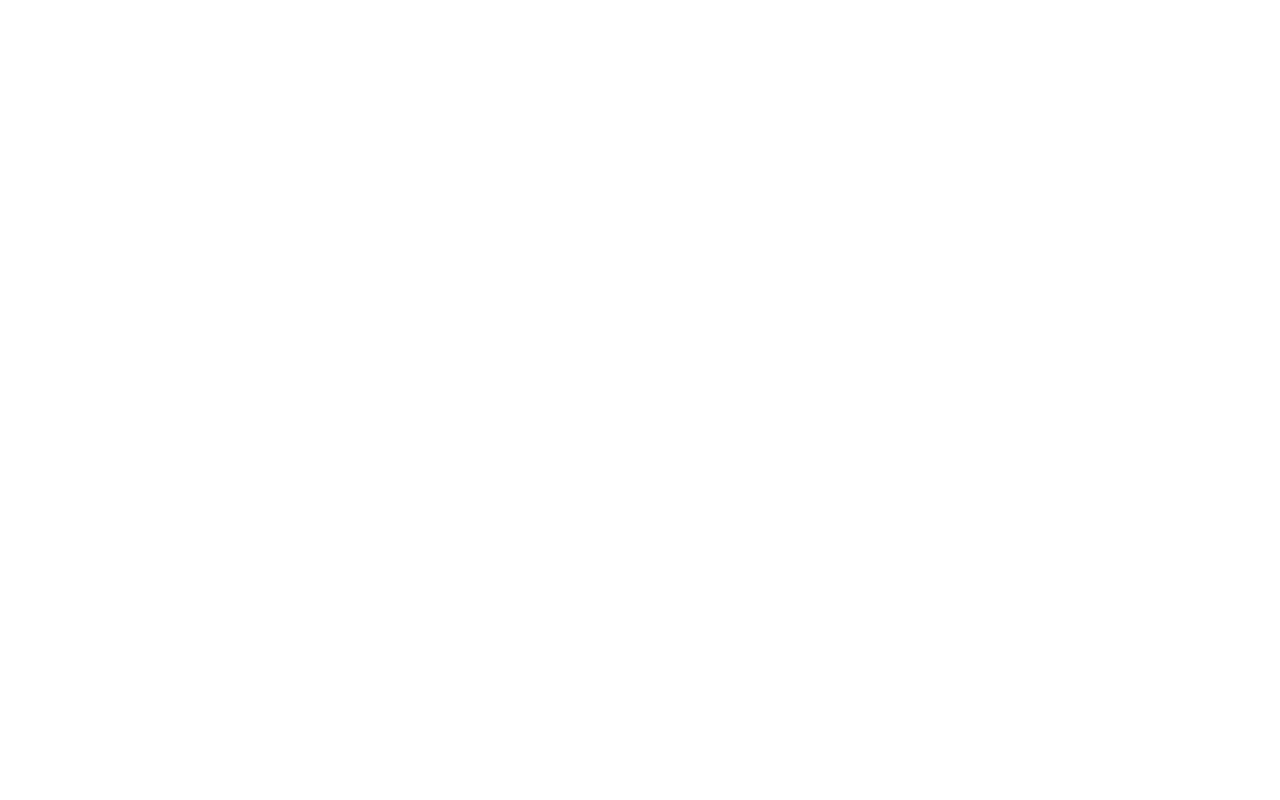
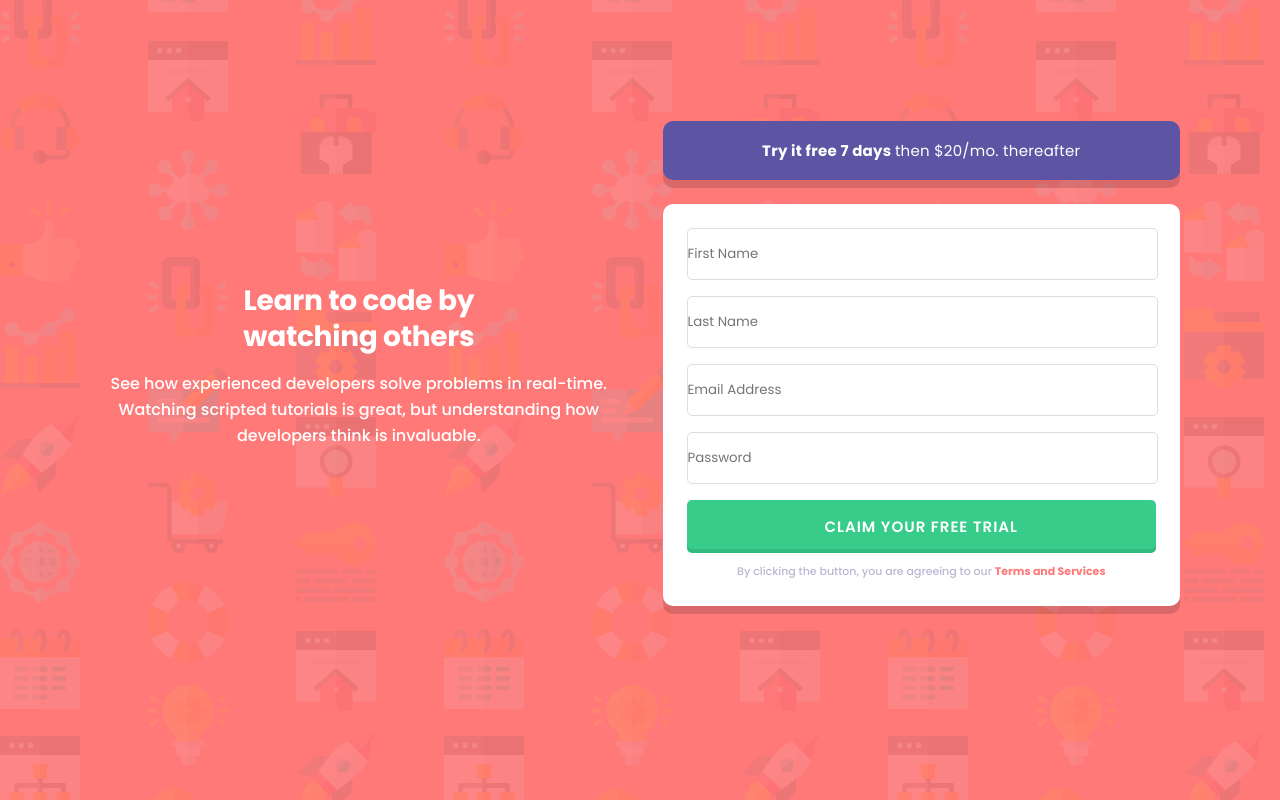
Before and after one commit to ioncroitoru87/intro-component-with-sign-up-form, a plain HTML site: page index.html in a window 1280 px wide. Drawn offline with Linux system fonts and the light colour scheme.

Commit message:
adding styles

```diff
--- a/index.html
+++ b/index.html
@@ -5,8 +5,48 @@
     <meta http-equiv="X-UA-Compatible" content="IE=edge" />
     <meta name="viewport" content="width=device-width, initial-scale=1.0" />
     <title>Intro Component With Sign Up Form</title>
+    <link
+      href="https://fonts.googleapis.com/css2?family=Poppins:wght@400;500;600;700&display=swap"
+      rel="stylesheet"
+    />
     <link rel="stylesheet" href="style.css" />
     <script src="script.js" defer></script>
   </head>
-  <body></body>
+  <body>
+    <main>
+      <div class="hero container">
+        <div class="hero__text">
+          <h1>
+            Learn to code by <br />
+            watching others
+          </h1>
+          <p class="hero__text--paragraph">
+            See how experienced developers solve problems in real-time. Watching
+            scripted tutorials is great, but understanding how developers think
+            is invaluable.
+          </p>
+        </div>
+        <div class="hero__form">
+          <div class="hero__form--info">
+            <p class="hero__form--info-text">
+              Try it free 7 days <span>then $20/mo. thereafter</span>
+            </p>
+          </div>
+          <div class="hero__form--body">
+            <form action="">
+              <input type="text" placeholder="First Name" />
+              <input type="text" placeholder="Last Name" />
+              <input type="text" placeholder="Email Address" />
+              <input type="text" placeholder="Password" />
+              <button>Claim your free trial</button>
+            </form>
+            <p class="hero__form--paragraph">
+              By clicking the button, you are agreeing to our
+              <span>Terms and Services</span>
+            </p>
+          </div>
+        </div>
+      </div>
+    </main>
+  </body>
 </html>
--- a/style.css
+++ b/style.css
@@ -0,0 +1,137 @@
+* {
+  margin: 0;
+  padding: 0;
+  box-sizing: border-box;
+  font-family: "Poppins", sans-serif;
+}
+
+body {
+  background: url("images/bg-intro-mobile.png"), #ff7979;
+}
+
+*,
+*::before,
+*::after {
+  box-sizing: inherit;
+}
+
+.container {
+  width: 90%;
+  max-width: 1440px;
+  margin: 0 auto;
+}
+
+.hero {
+  margin-top: 121px;
+  gap: 45px;
+  max-width: 1080px;
+  margin-left: auto;
+  margin-right: auto;
+}
+
+h1 {
+  font-size: normal;
+  font-weight: 700;
+  font-size: 28px;
+  line-height: 36px;
+  letter-spacing: -0.291667px;
+  color: #fff;
+  margin-top: calc(50% - 80px / 2 - 73px);
+  margin-bottom: 16px;
+}
+
+.hero__text--paragraph {
+  font-weight: 500;
+  font-size: 16px;
+  line-height: 26px;
+  color: #fff;
+  margin-bottom: 64px;
+}
+
+.hero {
+  text-align: center;
+}
+
+.hero__form--info {
+  background-color: #5e54a4;
+  box-shadow: 0px 8px 0px rgba(0, 0, 0, 0.14688);
+  border-radius: 10px;
+  color: #fff;
+  padding: 18px 0;
+  margin-bottom: 24px;
+}
+
+.hero__form--info-text {
+  font-weight: 700;
+  font-size: 15px;
+  letter-spacing: 0.267857px;
+  color: #fff;
+}
+.hero__form--info-text span {
+  font-weight: 400;
+  font-size: 15px;
+}
+
+.hero__form--body {
+  background-color: #fff;
+  box-shadow: 0px 8px 0px rgba(0, 0, 0, 0.14688);
+  border-radius: 10px;
+  padding: 24px;
+  margin-bottom: 68px;
+}
+
+input {
+  display: block;
+  width: 100%;
+  padding: 15px 0;
+  margin-bottom: 16px;
+  border: 1px solid #dedede;
+  border-radius: 5px;
+}
+button {
+  display: inline-block;
+  width: 100%;
+  background: #38cc8b;
+  box-shadow: inset 0px -4px 0px rgba(0, 0, 0, 0.0908818);
+  border-radius: 5px;
+  border: none;
+  outline: none;
+  padding: 15px 0;
+  color: #fff;
+  font-weight: 600;
+  font-size: 15px;
+  letter-spacing: 1px;
+  text-transform: uppercase;
+  margin-bottom: 8px;
+  cursor: pointer;
+}
+
+.hero__form--paragraph {
+  font-weight: 500;
+  font-size: 11px;
+  line-height: 21px;
+  color: #bab7d4;
+}
+
+.hero__form--paragraph span {
+  font-weight: 700;
+  color: #ff7979;
+}
+
+@media screen and (min-width: 700px) {
+  body {
+    background: url("images/bg-intro-desktop.png"), #ff7979;
+  }
+  .hero {
+    display: flex;
+    justify-content: center;
+    align-items: center;
+  }
+
+  .hero > * {
+    width: 100%;
+  }
+  h1 {
+    margin-top: 0;
+  }
+}
```
Also changed, not shown: images/bg-intro-desktop.png (added), images/bg-intro-mobile.png (added), images/favicon-32x32.png (added), images/icon-error.svg (added).
